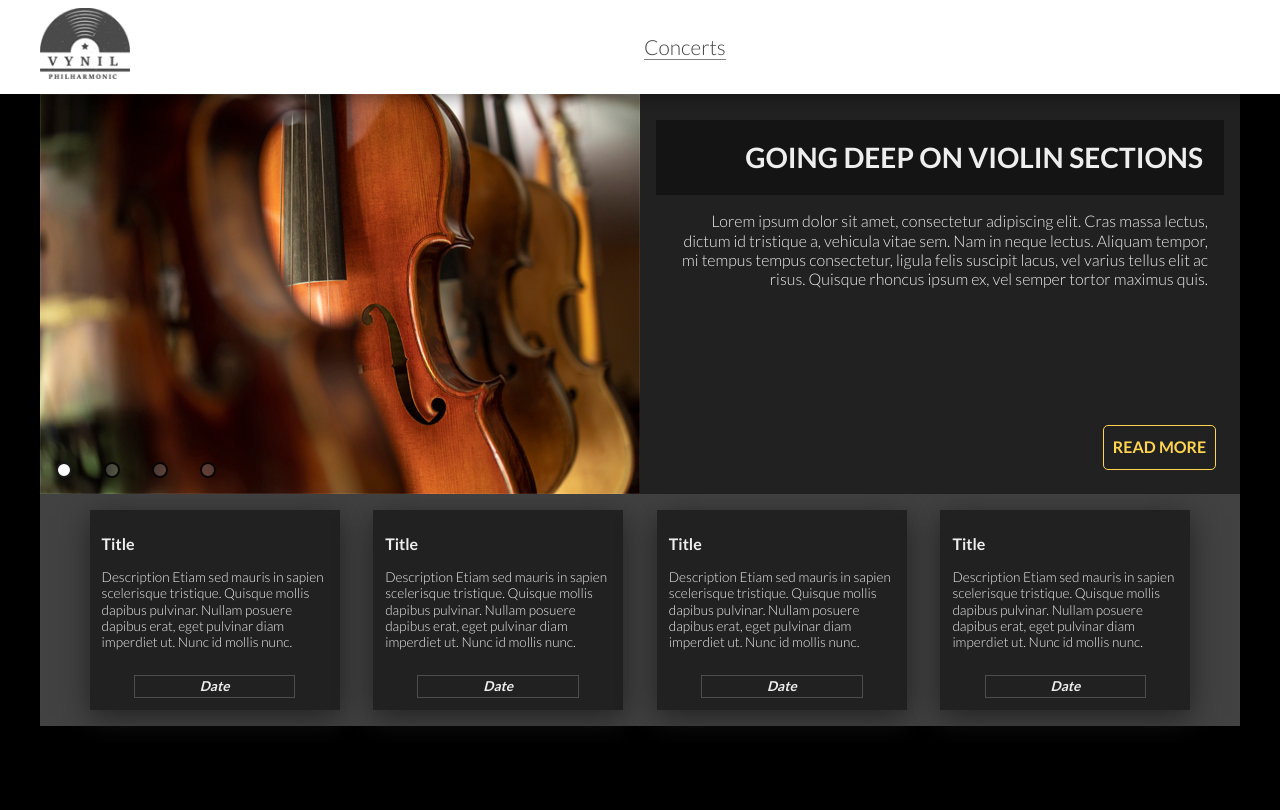
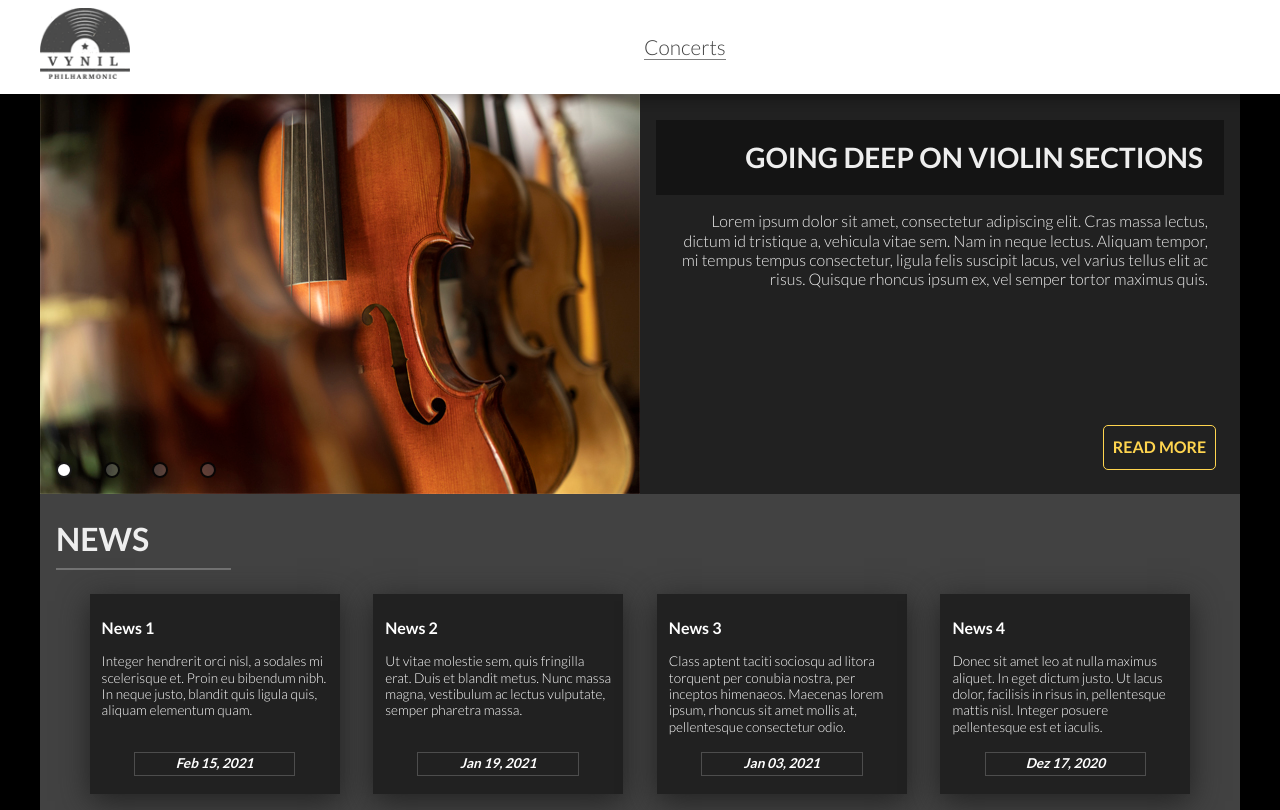
Before and after one commit to rafael-lua/vinyl-philharmonic, a Nuxt app: page / in a window 1280 px wide. Built offline with nearby package versions, Linux system fonts and the light colour scheme.

Commit message:
Updated homenews component and styling

```diff
--- a/assets/css/main.css
+++ b/assets/css/main.css
@@ -107,8 +107,8 @@ code, pre {
   border-bottom: 1px solid var(--link-underline);
 }
 
-.text-light {
-  color: var(--light-color);
+.text-shadow {
+  text-shadow: -1px 1px 2px #000, 1px 1px 2px #000, 1px -1px 0 #000, -1px -1px 0 #000;
 }
 
 
--- a/components/ArticleBanner.vue
+++ b/components/ArticleBanner.vue
@@ -10,8 +10,8 @@
       </ul>
     </div>
     <div class="text-side">
-      <h1 class="light-color">{{articles[focus].title.toUpperCase()}}</h1>
-      <h2 class="light-color">{{articles[focus].desc}}</h2>
+      <h1>{{articles[focus].title.toUpperCase()}}</h1>
+      <h2>{{articles[focus].desc}}</h2>
       <nuxt-link to="/" class="article-button">READ MORE</nuxt-link> <!-- Bind the articles[focus] id into the button url -->
     </div>
   </div>
--- a/components/HomeNews.vue
+++ b/components/HomeNews.vue
@@ -1,31 +1,61 @@
 <template>
   <div class="container news-area dark-bg">
-    <template v-for="n in 4">
-      <div class="news-banner shadow-light" :key="n">
+    <h1>NEWS</h1>
+    <hr>
+    <div class="news-wrapper">
+      <template v-for="newsId in 4">
+
+        <nuxt-link to="/" :key="newsId"> <!-- Add the link to the news based on their id -->
+
+          <div class="news-banner shadow-light">
             <div class="news-info">
-          <h2>Title</h2>
-          <h3>Description Etiam sed mauris in sapien scelerisque tristique. Quisque mollis dapibus pulvinar. Nullam posuere dapibus erat, eget pulvinar diam imperdiet ut. Nunc id mollis nunc.</h3>
+              <h2>{{newsList[newsId - 1].title}}</h2>
+              <h3>{{newsList[newsId - 1].desc}}</h3>
             </div>
             <div class="news-date">
-          <p>Date</p>
+              <p>{{newsList[newsId - 1].date}}</p>
             </div>
           </div>
+
+        </nuxt-link>
+
       </template>
+    </div>
   </div>
 </template>
 
 <script>
+import {newsList} from "../localDatabase/globalData";
+
 export default {
-  name: "HomeNews"
+  name: "HomeNews",
+  data() {
+    return {
+      newsList: newsList
+    }
+  }
 }
 </script>
 
 <style>
 .news-area {
+  padding: 1em;
+}
+
+.news-area h1 {
+  font-weight: 700;
+}
+
+.news-area hr {
+  width: 15%;
+  margin-bottom: 1.5em;
+  border: 1px solid rgba(255, 255, 255, 0.25);
+}
+
+.news-wrapper {
   display: flex;
   justify-content: space-evenly;
   align-items: center;
-  padding: 1em;
 }
 
 .news-banner {
@@ -50,11 +80,12 @@ export default {
 }
 
 .news-info h3 {
+  height: 75px;
   font-size: 0.85em;
   word-wrap: break-word;
 }
 
-.news-banner .news-date {
+.news-date {
   width: 75%;
   margin: 0 auto;
   text-align: center;
@@ -62,11 +93,16 @@ export default {
 
 }
 
-.news-banner .news-date p {
+.news-date p {
   font-size: 0.85em;
   font-weight: 700;
   font-style: italic;
   border: 1px solid rgba(255, 255, 255, 0.2);
 }
 
+.news-banner:hover {
+  color: var(--link-color) !important;
+  border: 1px solid var(--link-color);
+}
+
 </style>
--- a/localDatabase/globalData.js
+++ b/localDatabase/globalData.js
@@ -26,3 +26,30 @@ export const articlesList = [
     img_id: "4"
   }
 ]
+
+export const newsList = [
+  {
+    id: "1",
+    title: "News 1",
+    desc: "Integer hendrerit orci nisl, a sodales mi scelerisque et. Proin eu bibendum nibh. In neque justo, blandit quis ligula quis, aliquam elementum quam.",
+    date: "Feb 15, 2021"
+  },
+  {
+    id: "2",
+    title: "News 2",
+    desc: "Ut vitae molestie sem, quis fringilla erat. Duis et blandit metus. Nunc massa magna, vestibulum ac lectus vulputate, semper pharetra massa.",
+    date: "Jan 19, 2021"
+  },
+  {
+    id: "3",
+    title: "News 3",
+    desc: "Class aptent taciti sociosqu ad litora torquent per conubia nostra, per inceptos himenaeos. Maecenas lorem ipsum, rhoncus sit amet mollis at, pellentesque consectetur odio.",
+    date: "Jan 03, 2021"
+  },
+  {
+    id: "4",
+    title: "News 4",
+    desc: "Donec sit amet leo at nulla maximus aliquet. In eget dictum justo. Ut lacus dolor, facilisis in risus in, pellentesque mattis nisl. Integer posuere pellentesque est et iaculis.",
+    date: "Dez 17, 2020"
+  }
+];
```
Lines whose indentation alone changed are shown as unchanged.
